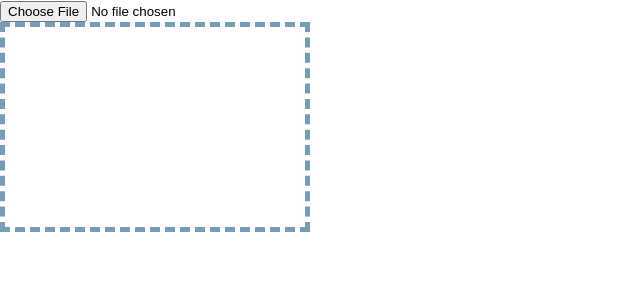
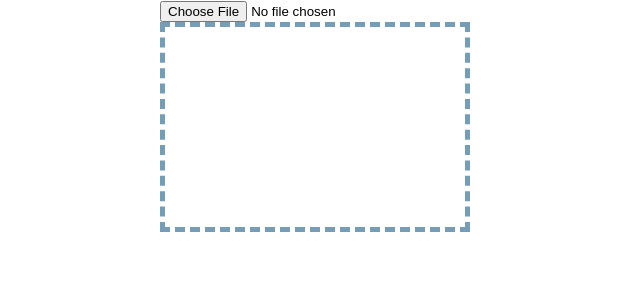
Before and after one commit to blrop/hex-viewer, a React (Create React App) app: page / in a window 1280 px wide. Shown: the top 300 px of the page, without its empty margins (0-640 px from the left). Built offline with nearby package versions, Linux system fonts and the light colour scheme.

Commit message:
add partial unicode support

```diff
--- a/src/components/App.css
+++ /dev/null
@@ -1,5 +0,0 @@
-.drop-zone {
-    width: 300px;
-    height: 200px;
-    border: 5px dashed #769db6;
-}
--- a/src/components/App.js
+++ b/src/components/App.js
@@ -1,39 +1,62 @@
 import { useState } from 'react';
 import moment from 'moment';
 
-import './App.css';
 import ProgressBar from './ProgressBar/ProgressBar';
 import HexView from './HexView/HexView';
 import { PAGE_SIZE } from '../common/constants';
 
+import styles from './App.module.css';
+import TextPreview from './TextPreview/TextPreview';
+
+const getChar = (byte1, byte2) => {
+    const mask1 = 31;
+    const cleanByte1 = byte1 & mask1;
+    const mask2 = 63;
+    const cleanByte2 = byte2 & mask2;
+    const part1 = cleanByte1 >> 2;
+    const part2 = ((cleanByte1 & 3) << 6) + cleanByte2;
+
+    return String.fromCodePoint((part1 << 8) + part2);
+};
+
+console.log(getChar(209, 143));
+console.log(getChar(208, 191));
+
 function App() {
     const [fileInfo, setFileInfo] = useState();
     const [loadingProgress, setLoadingProgress] = useState();
-    const [hexValues, setHexValues] = useState();
+    const [fileValues, setFileValues] = useState();
 
     return (
-        <div className="app">
-            <input type="file" onChange={handleInputFileChange}/>
-
-            {fileInfo && <div className="file-info">
-                Name: {fileInfo.name}<br/>
-                Size: {fileInfo.size}<br/>
-                Type: {fileInfo.type}<br/>
-                Last modified: {moment(fileInfo.lastModified).format("YYYY.MM.DD HH:mm:ss")}
-            </div>}
-
-            {loadingProgress && <ProgressBar value={loadingProgress}/>}
-
-            {hexValues && <HexView values={hexValues}/>}
-
-            <div className="drop-zone" onDragOver={handleDragOver} onDrop={handleDrop} />
+        <div className={styles.app}>
+            <div className={styles.header}>
+                <input type="file" onChange={handleInputFileChange}/>
+                {loadingProgress && <ProgressBar value={loadingProgress}/>}
+                <div className={styles.dropZone} onDragOver={handleDragOver} onDrop={handleDrop} />
+            </div>
+            <div className={styles.sidebar}>
+                {fileInfo && (
+                    <div className="file-info">
+                        Name: {fileInfo.name}<br/>
+                        Size: {fileInfo.size}<br/>
+                        Type: {fileInfo.type}<br/>
+                        Last modified: {moment(fileInfo.lastModified).format("YYYY.MM.DD HH:mm:ss")}
+                    </div>
+                )}
+            </div>
+            <div className={styles.hexView}>
+                {fileValues && <HexView values={fileValues}/>}
+            </div>
+            <div className={styles.textView}>
+                {fileValues && <TextPreview values={fileValues}/>}
+            </div>
         </div>
     );
 
     function handleDragOver(e) {
         e.stopPropagation();
         e.preventDefault();
-        // e.dataTransfer.dropEffect = 'copy';
+        e.dataTransfer.dropEffect = 'copy';
     }
 
     function handleDrop(e) {
@@ -76,8 +99,8 @@ function App() {
 
             const buffer = e.target.result;
 
-            let view = new Uint8Array(buffer);
-            setHexValues(view);
+            const view = new Uint8Array(buffer);
+            setFileValues(view);
         }
 
         function handleReaderProgress(e) {
--- /dev/null
+++ b/src/components/App.module.css
@@ -0,0 +1,31 @@
+.dropZone {
+    width: 300px;
+    height: 200px;
+    border: 5px dashed #769db6;
+}
+
+.app {
+    width: 960px;
+    margin: 0 auto;
+    display: grid;
+    grid-template-areas:
+        "header header header"
+        "sidebar hex-view text-view";
+    gap: 10px 40px;
+}
+
+.header {
+    grid-area: header;
+}
+
+.sidebar {
+    grid-area: sidebar;
+}
+
+.hexView {
+    grid-area: hex-view;
+}
+
+.textView {
+    grid-area: text-view;
+}
--- a/src/components/HexView/HexView.js
+++ b/src/components/HexView/HexView.js
@@ -1,12 +1,14 @@
-import './HexView.scss';
+import styles from './HexView.module.scss';
 
 function HexView({ values }) {
-    return <div className="hex-view">
-        {[...values]
-            .map((value, index) =>
-                <div key={index} className="hex-view__value">{toHex(value)}</div>
-            )}
-    </div>;
+    return (
+        <div className={styles.hexView}>
+            {[...values]
+                .map((value, index) =>
+                    <div key={index} className="hex-view__value">{toHex(value)}</div>
+                )}
+        </div>
+    );
 
     function toHex(number) {
         return (number < 16 ? '0' : '') + number.toString(16);
--- /dev/null
+++ b/src/components/HexView/HexView.module.scss
@@ -0,0 +1,6 @@
+.hexView {
+    display: grid;
+    grid-template-columns: repeat(16, 1fr);
+    text-transform: uppercase;
+    gap: 5px 15px;
+}
--- a/src/components/HexView/HexView.scss
+++ /dev/null
@@ -1,5 +0,0 @@
-.hex-view {
-    display: grid;
-    grid-template-columns: repeat(32, 1fr);
-    text-transform: uppercase;
-}
--- a/src/components/ProgressBar/ProgressBar.js
+++ b/src/components/ProgressBar/ProgressBar.js
@@ -1,9 +1,9 @@
-import './ProgressBar.scss';
+import styles from './ProgressBar.module.scss';
 
 function ProgressBar({ value }) {
     return (
-        <div className="progress-bar">
-            <div className="progress-bar__indicator" style={{ width: `${value}%` }}/>
+        <div className={styles.progressBar}>
+            <div className={styles.progressBar__indicator} style={{ width: `${value}%` }}/>
         </div>
     );
 }
--- a/src/components/ProgressBar/ProgressBar.scss
+++ b/src/components/ProgressBar/ProgressBar.module.scss
@@ -1,4 +1,4 @@
-.progress-bar {
+.progressBar {
     width: 300px;
     padding: 1px;
     border: 2px solid #666;
--- /dev/null
+++ b/src/components/TextPreview/TextPreview.js
@@ -0,0 +1,11 @@
+import styles from './TextPreview.module.scss';
+
+const TextPreview = ({ values }) => {
+    return (
+        <div className={styles.preview}>
+            {[...values].map((value) => <div>{String.fromCharCode(value)}</div>)}
+        </div>
+    );
+};
+
+export default TextPreview;
--- /dev/null
+++ b/src/components/TextPreview/TextPreview.module.scss
@@ -0,0 +1,5 @@
+.preview {
+  display: grid;
+  grid-template-columns: repeat(32, 1fr);
+  text-transform: uppercase;
+}
```
Also changed, not shown: 1 other file (tests, documents, lock files or other folders).
